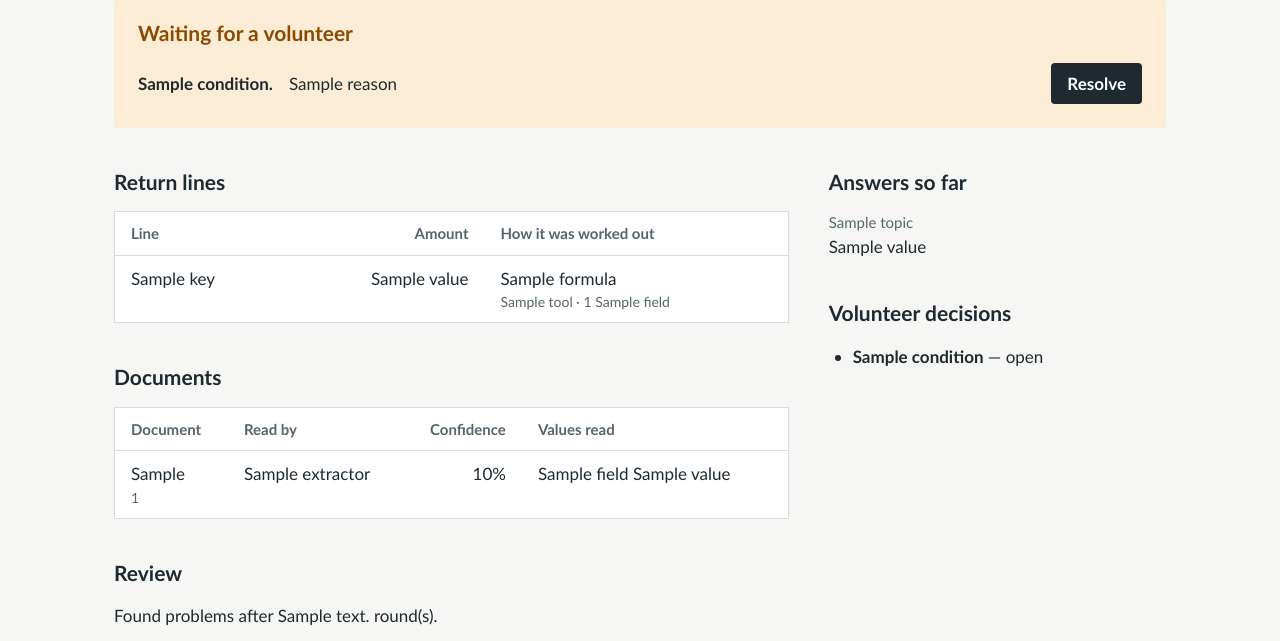
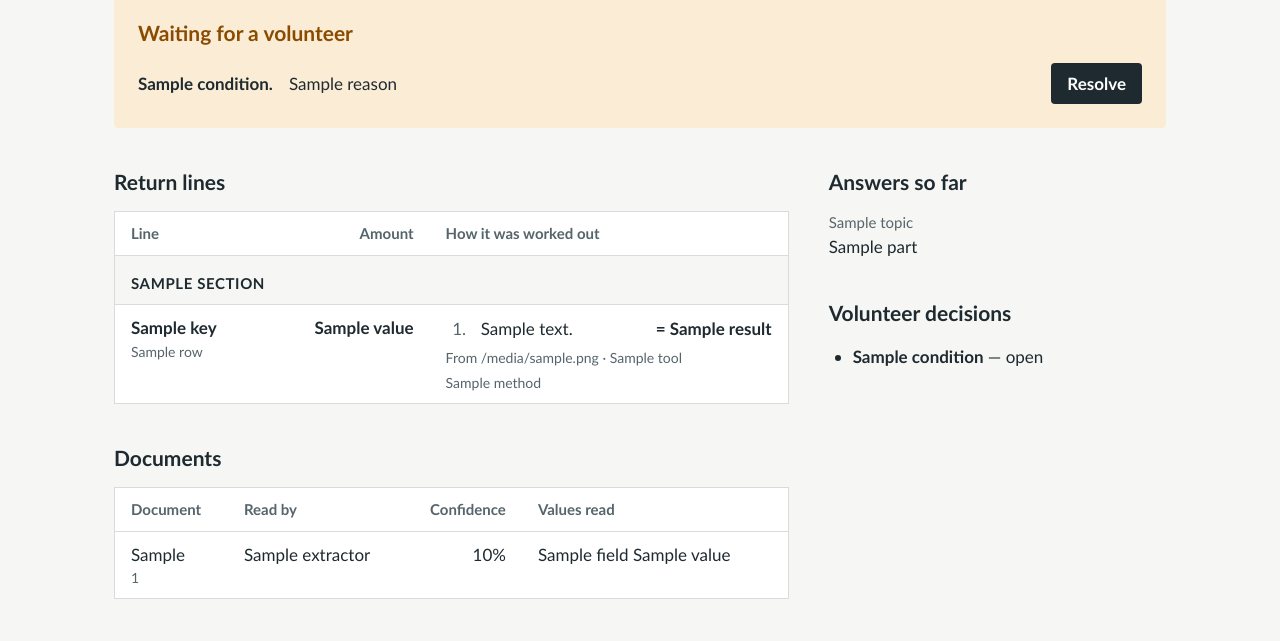
Before and after one commit to SJAlanA/kushim-silverfile-team3, a Flask app: template src/dashboard/templates/session.html in a window 1280 px wide. Shown: the part 197-838 px from the top of the page. Run offline with Flask 3, Linux system fonts and the light colour scheme; the template is opened without the code that fills it: most values are stand-ins (such as "Sample title", 1, 10 or a date in 2020).

Commit message:
Lay out dashboard calculations so a reviewer can read them at a glance
The session page showed each line's formula as one long sentence, its sources
as "answer:" placeholders and structured answers as raw JSON.

- Lines follow the 1040-SR order under its section headings, with labels.
- Additions are shown as a tape: one amount per row and a ruled total.
- Worksheets (6b, 16 and others) show one numbered step per row, with
  results in a right-hand column.
- Sources are named ("From Lines 1z, 2b", "W-2 w2_1: box 1, wages").
- Method notes that only repeat the tool name are hidden.
- Answers read as short lines instead of JSON.

The new src/dashboard/views.py only rearranges the text from the tax_math
tools; it never recomputes a number.

AI-assisted: Claude

```diff
--- a/src/dashboard/__init__.py
+++ b/src/dashboard/__init__.py
@@ -22,6 +22,7 @@ from langgraph.types import Command
 
 from src.agents import orchestrator
 from src.agents.intake_questions import BY_ID
+from src.dashboard.views import line_sections, readable
 from src.graph import SEND_BACK, build_graph, validate_decision
 from src.memory import get_checkpointer, list_sessions
 
@@ -65,6 +66,7 @@ def create_app(db_path: str | None = None) -> Flask:
         values = state_of(session_id)
         return render_template("session.html", session_id=session_id, s=values,
                                answers=masked_answers(values.get("intake", {})),
+                               sections=line_sections(values),
                                review_notes=[m for m in values.get("handoffs", []) if m["from_agent"] == "review"])
 
     @app.route("/sessions/<session_id>/hitl/<event_id>", methods=["GET", "POST"])
@@ -162,15 +164,15 @@ def mask(value):
     return value
 
 
-def masked_answers(intake: dict) -> list[tuple[str, object]]:
-    """(topic, value) rows in question order. Sensitive answers show only their last four digits."""
+def masked_answers(intake: dict) -> list[tuple[str, str | list[str]]]:
+    """(topic, readable value) rows in question order. Sensitive answers show only their last four digits."""
     rows = []
     for qid, answer in intake.items():
         question = BY_ID.get(qid)
         value = mask(answer.get("value"))
         if question and question.sensitive and not isinstance(value, str):
             value = "•••-••-••••"
-        rows.append((label(qid), value))
+        rows.append((label(qid), readable(value, qid)))
     return rows
 
 
--- a/src/dashboard/static/style.css
+++ b/src/dashboard/static/style.css
@@ -124,3 +124,18 @@ input:not([type="radio"]), textarea {
   table { display: block; overflow-x: auto; }
   h1 { font-size: 28px; }
 }
+
+/* Return lines: one block per form section, each calculation laid out like a worksheet */
+.lines .section th { background: var(--paper); color: var(--ink); font-size: 15px; text-transform: uppercase; letter-spacing: .04em; padding-top: var(--s3); }
+.lines .line-key { white-space: nowrap; }
+.lines .line-key .hint { white-space: normal; max-width: 16ch; font-size: 14px; }
+.lines .amount { font-weight: 700; }
+.tape { width: auto; border: 0; background: none; margin: 0 0 var(--s2); }
+.tape td { padding: 1px var(--s2) 1px 0; border: 0; }
+.tape .op { width: 1.6em; color: var(--muted); text-align: center; }
+.tape .total td { border-top: 1px solid var(--ink); font-weight: 700; padding-top: 2px; }
+.step { display: grid; grid-template-columns: 1.6em minmax(0, 1fr) auto; gap: 0 var(--s2); padding: 1px 0; }
+.step .op { color: var(--muted); text-align: center; }
+.step .num { font-weight: 600; }
+.lines .source { margin-top: var(--s1); }
+.parts { list-style: none; margin: 0; padding: 0; }
--- a/src/dashboard/templates/session.html
+++ b/src/dashboard/templates/session.html
@@ -34,19 +34,36 @@
   <div>
     <section aria-labelledby="h-lines">
       <h2 id="h-lines">Return lines</h2>
-      {% if s.lines %}
-      <table>
+      {% if sections %}
+      <table class="lines">
         <thead><tr><th>Line</th><th class="num">Amount</th><th>How it was worked out</th></tr></thead>
+        {% for title, rows in sections %}
         <tbody>
-        {% for key, line in s.lines.items() %}
+          <tr class="section"><th colspan="3" scope="rowgroup">{{ title }}</th></tr>
+          {% for row in rows %}
           <tr>
-            <td>{{ key }}</td>
-            <td class="num">{{ line.value|dollars }}</td>
-            <td>{{ line.provenance.formula }}
-              <span class="source">{{ line.provenance.tool }}{% for src in line.provenance.sources %} · {{ src.doc_id or ("answer: " ~ src.intake) }}{% if src.field %} {{ src.field }}{% endif %}{% endfor %}</span></td>
+            <td class="line-key"><strong>{{ row.key }}</strong>{% if row.label %}<span class="hint">{{ row.label }}</span>{% endif %}</td>
+            <td class="num amount">{{ row.value|dollars }}</td>
+            <td>
+              {% for step in row.steps %}
+                {% if step.kind == "sum" %}
+                <table class="tape">
+                  {% for amount, what in step.terms %}
+                  <tr><td class="op">{{ "+" if not loop.first else (step.number ~ "." if step.number else "") }}</td><td class="num">{{ amount }}</td><td>{{ what }}</td></tr>
+                  {% endfor %}
+                  {% if step.terms|length > 1 %}<tr class="total"><td class="op">=</td><td class="num">{{ step.result }}</td><td></td></tr>{% endif %}
+                </table>
+                {% else %}
+                <div class="step"><span class="op">{{ step.number ~ "." if step.number }}</span><span>{{ step.text }}</span>{% if step.result %}<span class="num">= {{ step.result }}</span>{% endif %}</div>
+                {% endif %}
+              {% endfor %}
+              <span class="source">{% if row.sources %}From {{ row.sources|join(" · ") }}{% endif %}{% if row.tool %}{{ " · " if row.sources }}{{ row.tool }}{% endif %}</span>
+              {% if row.method %}<span class="source">{{ row.method }}</span>{% endif %}
+            </td>
           </tr>
+          {% endfor %}
+        </tbody>
         {% endfor %}
-        </tbody>
       </table>
       {% else %}<p class="empty">No lines yet. They appear once Computation has run.</p>{% endif %}
     </section>
@@ -88,7 +105,7 @@
     <section aria-labelledby="h-answers">
       <h2 id="h-answers">Answers so far</h2>
       {% if answers %}
-      <dl>{% for topic, value in answers %}<dt>{{ topic }}</dt><dd>{{ value|plain }}</dd>{% endfor %}</dl>
+      <dl>{% for topic, value in answers %}<dt>{{ topic }}</dt><dd>{% if value is string %}{{ value }}{% else %}<ul class="parts">{% for part in value %}<li>{{ part }}</li>{% endfor %}</ul>{% endif %}</dd>{% endfor %}</dl>
       {% else %}<p class="empty">No answers yet.</p>{% endif %}
     </section>
     {% if s.hitl %}
```
Also changed, not shown: src/dashboard/views.py (added, +134 -0 lines), tests/test_dashboard.py (+43 -0 lines).
